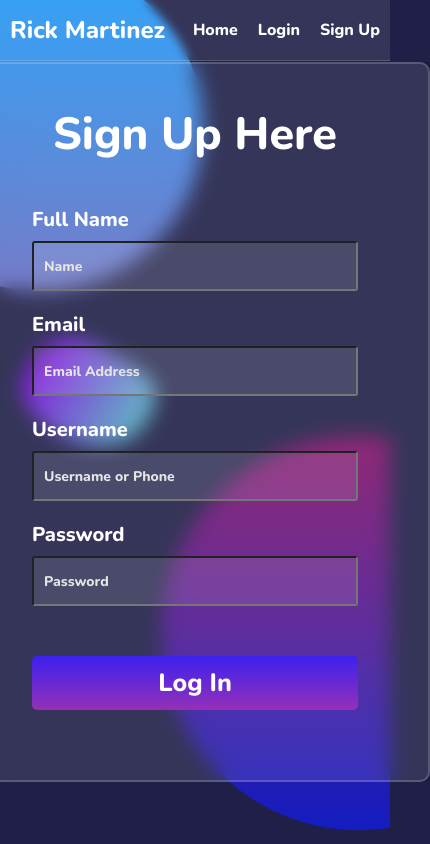
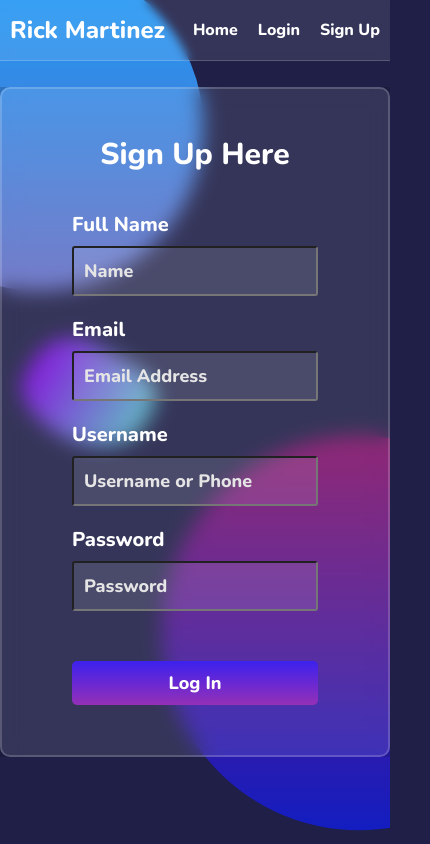
Before and after one commit to Rick3Mrtz/Glassmorphism, a React (Create React App) app: page /signup in a window 390 px wide. Shown: the whole page, 430 px wide, since content can reach past the window. Built offline with nearby package versions, Linux system fonts and the light colour scheme; a web font is replaced by a local one.

Commit message:
made login and signup responsive

```diff
--- a/src/components/Signup.js
+++ b/src/components/Signup.js
@@ -1,6 +1,5 @@
 import React from 'react';
 import '../styles/Signup.css'
-import Login from './Login';
 import Background from './Background';
 
 function Signup() {
--- a/src/styles/Login.css
+++ b/src/styles/Login.css
@@ -88,3 +88,23 @@ body {
   button:hover {
     background-color: #dcdcdc;
   }
+
+  @media (max-width: 600px) {
+    .login-bg {
+      height: auto;
+      width: 100vw;
+      max-width: 470px;
+    }
+
+    h1 {
+      font-size: 30px;
+      line-height: 32px;
+      padding-bottom: 20px;
+    }
+
+    input,
+    button {
+        width: 100%;
+      font-size: 18px;
+    }
+  }
--- a/src/styles/Signup.css
+++ b/src/styles/Signup.css
@@ -89,3 +89,23 @@ body {
   button:hover {
     background-color: #dcdcdc;
   }
+
+  @media (max-width: 600px) {
+    .signup-bg {
+      height: auto;
+      width: 100vw;
+      max-width: 470px;
+    }
+
+    h1 {
+      font-size: 30px;
+      line-height: 32px;
+      padding-bottom: 20px;
+    }
+
+    input,
+    button {
+        width: 100%;
+      font-size: 18px;
+    }
+  }
```
